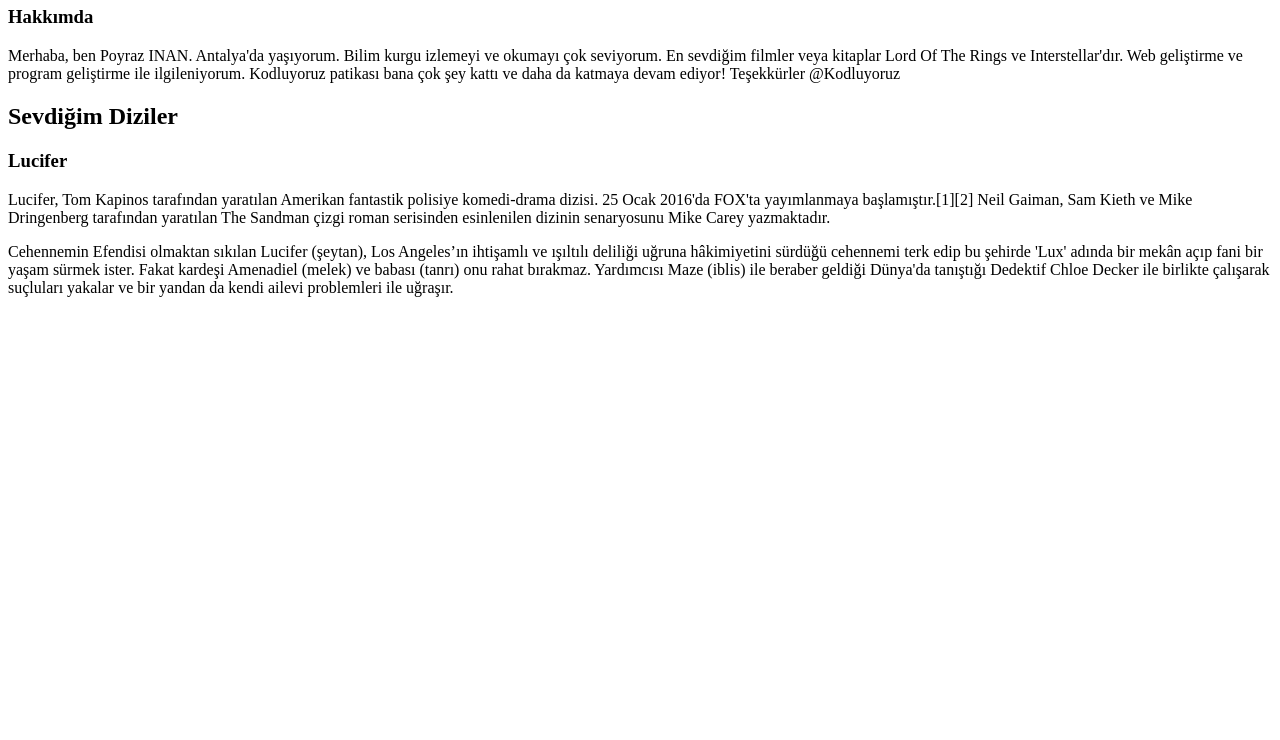
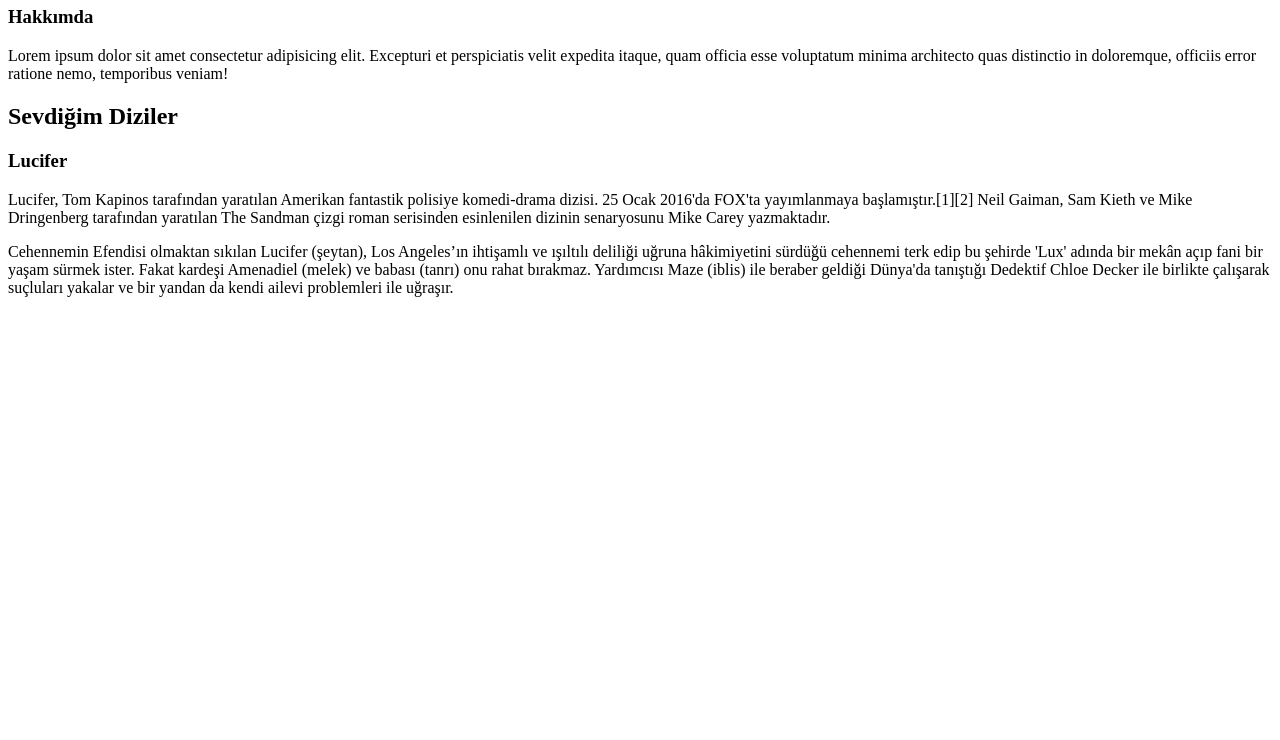
Before and after one commit to poyrazinan/kodluyoruzilkrepo, a plain HTML site: page LevelUp - Frontend Patikası/001-İlk Web Sayfam/index.html in a window 1280 px wide. Shown: the part 60-800 px from the top of the page. Drawn offline with Linux system fonts and the light colour scheme.

Commit message:
Update index.html

```diff
--- a/LevelUp - Frontend Patikası/001-İlk Web Sayfam/index.html
+++ b/LevelUp - Frontend Patikası/001-İlk Web Sayfam/index.html
@@ -2,9 +2,7 @@
 <!-- Hakkımda -->
 <h3>Hakkımda</h2>
 <p>
-    Merhaba, ben Poyraz INAN. Antalya'da yaşıyorum. Bilim kurgu izlemeyi ve okumayı çok seviyorum. En sevdiğim
-    filmler veya kitaplar Lord Of The Rings ve Interstellar'dır. Web geliştirme ve program geliştirme ile ilgileniyorum.
-    Kodluyoruz patikası bana çok şey kattı ve daha da katmaya devam ediyor! Teşekkürler @Kodluyoruz
+    Lorem ipsum dolor sit amet consectetur adipisicing elit. Excepturi et perspiciatis velit expedita itaque, quam officia esse voluptatum minima architecto quas distinctio in doloremque, officiis error ratione nemo, temporibus veniam!
 </p>
 <!-- Sevdiğim Diziler -->
 <h2>Sevdiğim Diziler</h2>
```
